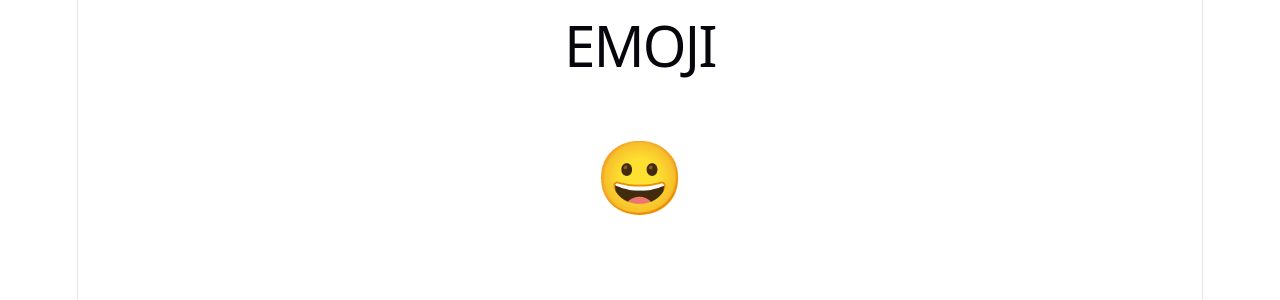
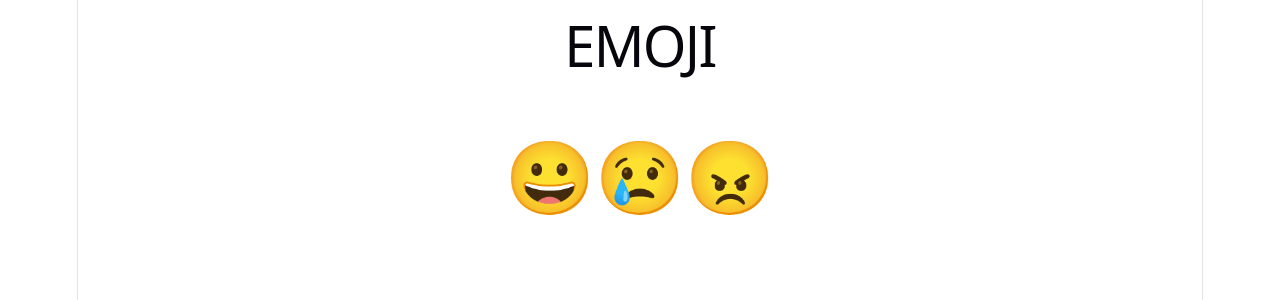
Before and after one commit to ufjf-dcc207/ufjf-dcc207-2026-3-a-atv06-caiolage2103, a React (Vite) app: page / in a window 1280 px wide. Shown: the top 300 px of the page. Built offline with nearby package versions, Linux system fonts and the light colour scheme.

Commit message:
adiciona mapa de status

```diff
--- a/src/Emoji.tsx
+++ b/src/Emoji.tsx
@@ -1,5 +1,18 @@
 import "./Emoji.css";
 
+type EMOJI_KEYS = "happy" | "sad" | "angry";
+const EMOJI_MAP = new Map<EMOJI_KEYS, string>([
+    ["happy", "😀"],
+    ["sad", "😢"],
+    ["angry", "😠"]
+]);
+
 export default function Emoji() {
-  return <div className="emoji">😀</div>;
+  return (
+    <div className="emoji">
+        {EMOJI_MAP.get("happy")}
+        {EMOJI_MAP.get("sad")}
+        {EMOJI_MAP.get("angry")}
+    </div>
+);
 }
```
